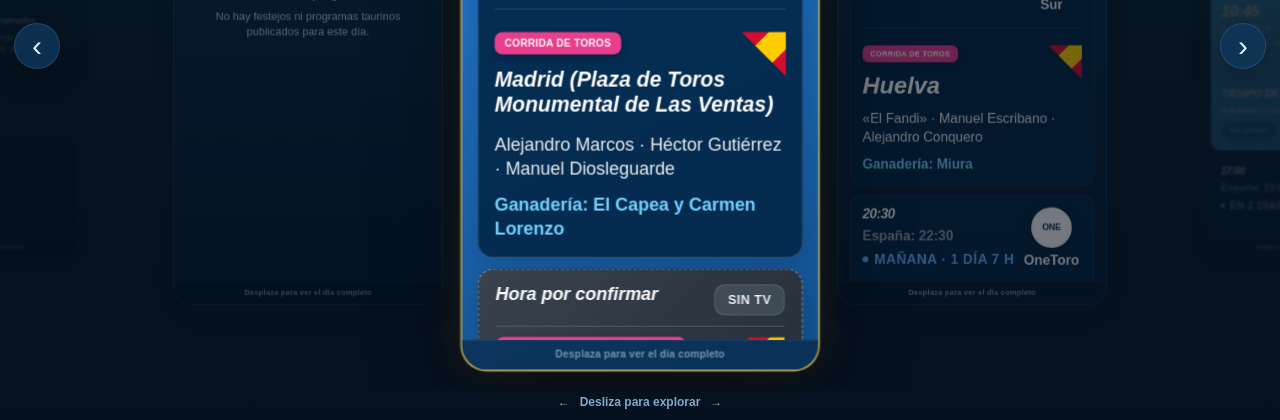
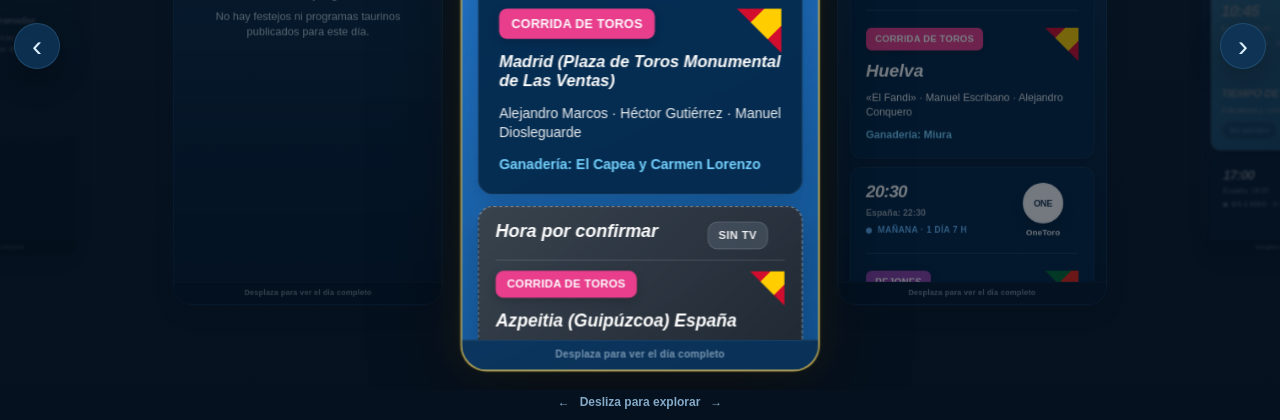
Before and after one commit to MarinusFenby/alberotv, a website: page index.html in a window 1280 px wide. Shown: the part 380-800 px from the top of the page. Drawn offline with Linux system fonts and the light colour scheme.

Commit message:
Update enhancements.css

```diff
--- a/enhancements.css
+++ b/enhancements.css
@@ -211,157 +211,99 @@
   }
 }
 
-
 /* ==================================================
-   FESTEJOS TELEVISADOS / SIN TV
-   Diseño aprobado:
-   - misma anchura para todas las tarjetas;
-   - las televisadas conservan protagonismo;
-   - las no televisadas son grises, compactas y con texto menor.
+   FORMATO TV / SIN TV — VERSIÓN LIMPIA
    ================================================== */
 
-.bullfighting-event.event-televised,
-.bullfighting-event.event-non-televised {
-  width: 100% !important;
-  max-width: none !important;
-  box-sizing: border-box !important;
-}
-
-/* Televisadas: texto aproximadamente un 5 % mayor. */
-
-
-/* Sin TV: misma anchura, menos altura y jerarquía secundaria. */
-.bullfighting-event.event-non-televised {
-  padding: 16px 18px !important;
-  border: 1px dashed rgba(173, 184, 196, 0.58) !important;
-  background:
-    linear-gradient(
-      135deg,
-      rgba(57, 66, 76, 0.97),
-      rgba(31, 39, 48, 0.98)
-    ) !important;
-  box-shadow:
-    inset 0 1px 0 rgba(255, 255, 255, 0.035),
-    0 10px 24px rgba(0, 0, 0, 0.16) !important;
-}
-
-.bullfighting-event.event-non-televised .event-compact-header {
-  margin-bottom: 10px !important;
-  padding-bottom: 10px !important;
-  border-bottom: 1px solid rgba(198, 208, 218, 0.20) !important;
-}
-
-.bullfighting-event.event-non-televised .event-content-stack {
-  margin-top: 0 !important;
-}
-
-.bullfighting-event.event-non-televised .time-main {
-  font-size: 0.90em !important;
-}
-
-.bullfighting-event.event-non-televised .time-origin,
-.bullfighting-event.event-non-televised .event-status,
-.bullfighting-event.event-non-televised .event-type,
-.bullfighting-event.event-non-televised .event-title,
-.bullfighting-event.event-non-televised .people,
-.bullfighting-event.event-non-televised .breeding {
-  font-size: 0.90em !important;
-}
-
-.bullfighting-event.event-non-televised .event-type {
-  padding: 6px 10px !important;
-}
-
-.bullfighting-event.event-non-televised .event-title {
-  margin-top: 10px !important;
-  color: rgba(255, 255, 255, 0.96) !important;
-}
-
-.bullfighting-event.event-non-televised .participants-row {
-  margin-top: 9px !important;
-}
-
-.bullfighting-event.event-non-televised .breeding-row {
-  margin-top: 7px !important;
-}
-
-.bullfighting-event.event-non-televised .people {
-  margin-top: 0 !important;
-  color: rgba(255, 255, 255, 0.88) !important;
-}
-
-.bullfighting-event.event-non-televised .breeding {
-  margin-top: 0 !important;
-}
-
-.bullfighting-event.event-non-televised .country-corner {
-  width: 34px !important;
-  height: 34px !important;
-  opacity: 0.95;
-}
-
-.non-tv-badge {
-  display: inline-flex;
-  align-items: center;
-  justify-content: center;
-  min-height: 28px;
-  padding: 5px 11px;
-  border: 1px solid rgba(203, 213, 225, 0.15);
-  border-radius: 10px;
-  background: rgba(148, 163, 184, 0.20);
-  color: rgba(255, 255, 255, 0.92);
-  font-size: 0.70rem;
-  font-weight: 900;
-  line-height: 1;
-  letter-spacing: 0.04em;
-  white-space: nowrap;
-}
-
-.bullfighting-event.event-non-televised .event-header-channel {
-  align-items: flex-start !important;
-  justify-content: flex-end !important;
-}
-
-@media (max-width: 800px) {
-  .bullfighting-event.event-non-televised {
-    padding: 14px 15px !important;
-  }
-
-  .bullfighting-event.event-non-televised .event-compact-header {
-    margin-bottom: 9px !important;
-    padding-bottom: 9px !important;
-  }
-
-  .non-tv-badge {
-    min-height: 26px;
-    padding: 5px 9px;
-    font-size: 0.66rem;
-  }
-}
-
-
-/* ==================================================
-   FORMATO FINAL APROBADO — TV / SIN TV
-   ================================================== */
-
+/* Todas las tarjetas ocupan exactamente la misma anchura. */
 .bullfighting-event.event-televised,
 .bullfighting-event.event-non-televised {
   width: 100% !important;
   max-width: 100% !important;
+  min-width: 0 !important;
   margin-left: 0 !important;
   margin-right: 0 !important;
   box-sizing: border-box !important;
 }
 
+/* Más espacio para que el nombre del canal no se parta. */
+.bullfighting-event .event-compact-header {
+  grid-template-columns: minmax(0, 1fr) 84px !important;
+  gap: 12px !important;
+}
+
+.bullfighting-event .event-header-channel,
+.bullfighting-event .channel-identity {
+  width: 84px !important;
+  min-width: 84px !important;
+}
+
+.bullfighting-event .channel-name {
+  width: 84px !important;
+  max-width: 84px !important;
+  font-size: 0.62rem !important;
+  line-height: 1.05 !important;
+  overflow-wrap: normal !important;
+  word-break: normal !important;
+  hyphens: none !important;
+}
+
+/* TELEVISADAS: tamaño normal, sin aumentos porcentuales. */
+.bullfighting-event.event-televised {
+  padding: 18px !important;
+}
+
+.bullfighting-event.event-televised .time-main {
+  font-size: 1.28rem !important;
+}
+
+.bullfighting-event.event-televised .time-origin {
+  font-size: 0.66rem !important;
+}
+
+.bullfighting-event.event-televised .event-status {
+  font-size: 0.64rem !important;
+}
+
+.bullfighting-event.event-televised .event-type {
+  font-size: 0.70rem !important;
+  padding: 7px 11px !important;
+}
+
+.bullfighting-event.event-televised .event-title.location-short {
+  font-size: 1.30rem !important;
+}
+
+.bullfighting-event.event-televised .event-title.location-medium {
+  font-size: 1.16rem !important;
+}
+
+.bullfighting-event.event-televised .event-title.location-long {
+  font-size: 1.02rem !important;
+  line-height: 1.15 !important;
+}
+
+.bullfighting-event.event-televised .event-title.location-xlong {
+  font-size: 0.92rem !important;
+  line-height: 1.17 !important;
+}
+
+.bullfighting-event.event-televised .people,
+.bullfighting-event.event-televised .breeding {
+  font-size: 0.78rem !important;
+  line-height: 1.34 !important;
+}
+
+/* SIN TV: gris, misma anchura, menos altura y texto un 10 % menor. */
 .bullfighting-event.event-non-televised {
-  padding: 14px 16px !important;
+  padding: 13px 15px !important;
+  border: 1px dashed rgba(173, 184, 196, 0.58) !important;
   background:
     linear-gradient(
       135deg,
       rgba(57, 66, 76, 0.98),
       rgba(31, 39, 48, 0.99)
     ) !important;
-  border: 1px dashed rgba(173, 184, 196, 0.58) !important;
   box-shadow:
     inset 0 1px 0 rgba(255, 255, 255, 0.035),
     0 10px 24px rgba(0, 0, 0, 0.16) !important;
@@ -372,67 +314,106 @@
   padding-bottom: 9px !important;
 }
 
+.bullfighting-event.event-non-televised .time-main {
+  font-size: 1.10rem !important;
+}
+
+.bullfighting-event.event-non-televised .time-origin {
+  font-size: 0.58rem !important;
+}
+
+.bullfighting-event.event-non-televised .event-status {
+  font-size: 0.56rem !important;
+}
+
 .bullfighting-event.event-non-televised .event-type {
+  font-size: 0.63rem !important;
   padding: 6px 10px !important;
 }
 
-.bullfighting-event.event-non-televised .event-title,
-.bullfighting-event.event-non-televised .people,
-.bullfighting-event.event-non-televised .breeding,
-.bullfighting-event.event-non-televised .time-main,
-.bullfighting-event.event-non-televised .time-origin,
-.bullfighting-event.event-non-televised .event-status {
-  font-size: 90% !important;
+/* Conserva el color propio de Corrida, Rejones, Novillada, etc. */
+.bullfighting-event.event-non-televised .event-title.location-short {
+  font-size: 1.08rem !important;
 }
 
+.bullfighting-event.event-non-televised .event-title.location-medium {
+  font-size: 0.98rem !important;
+}
 
+.bullfighting-event.event-non-televised .event-title.location-long {
+  font-size: 0.88rem !important;
+  line-height: 1.15 !important;
+}
+
+.bullfighting-event.event-non-televised .event-title.location-xlong {
+  font-size: 0.80rem !important;
+  line-height: 1.17 !important;
+}
+
+.bullfighting-event.event-non-televised .people,
+.bullfighting-event.event-non-televised .breeding {
+  font-size: 0.70rem !important;
+  line-height: 1.30 !important;
+}
+
+.bullfighting-event.event-non-televised .participants-row {
+  margin-top: 8px !important;
+}
+
+.bullfighting-event.event-non-televised .breeding-row {
+  margin-top: 6px !important;
+}
+
+.bullfighting-event.event-non-televised .country-corner {
+  width: 31px !important;
+  height: 31px !important;
+}
+
+.non-tv-badge {
+  display: inline-flex !important;
+  align-items: center;
+  justify-content: center;
+  min-height: 25px;
+  padding: 5px 9px;
+  border: 1px solid rgba(203, 213, 225, 0.16);
+  border-radius: 9px;
+  background: rgba(148, 163, 184, 0.20);
+  color: rgba(255, 255, 255, 0.92);
+  font-size: 0.62rem;
+  font-weight: 900;
+  line-height: 1;
+  letter-spacing: 0.04em;
+  white-space: nowrap;
+}
 
 .bullfighting-event.event-non-televised .broadcast-unconfirmed-label,
 .bullfighting-event.event-non-televised .channel-logo-unconfirmed {
   display: none !important;
 }
 
+@media (max-width: 800px) {
+  .bullfighting-event .event-compact-header {
+    grid-template-columns: minmax(0, 1fr) 76px !important;
+    gap: 10px !important;
+  }
 
-/* ==================================================
-   AJUSTE FINO FINAL
-   - Las televisadas recuperan su tamaño original.
-   - Solo las SIN TV se ven más compactas.
-   ================================================== */
+  .bullfighting-event .event-header-channel,
+  .bullfighting-event .channel-identity {
+    width: 76px !important;
+    min-width: 76px !important;
+  }
 
-.bullfighting-event.event-televised .event-title,
-.bullfighting-event.event-televised .people,
-.bullfighting-event.event-televised .breeding,
-.bullfighting-event.event-televised .time-main,
-.bullfighting-event.event-televised .time-origin,
-.bullfighting-event.event-televised .event-status,
-.bullfighting-event.event-televised .channel-name {
-  font-size: inherit !important;
+  .bullfighting-event .channel-name {
+    width: 76px !important;
+    max-width: 76px !important;
+    font-size: 0.58rem !important;
+  }
+
+  .bullfighting-event.event-televised {
+    padding: 16px !important;
+  }
+
+  .bullfighting-event.event-non-televised {
+    padding: 12px 14px !important;
+  }
 }
-
-.bullfighting-event.event-televised .event-header-information,
-.bullfighting-event.event-televised .event-content-stack,
-.bullfighting-event.event-televised .event-details {
-  max-width: none !important;
-}
-
-.bullfighting-event.event-non-televised {
-  padding: 13px 15px !important;
-}
-
-.bullfighting-event.event-non-televised .event-title,
-.bullfighting-event.event-non-televised .people,
-.bullfighting-event.event-non-televised .breeding,
-.bullfighting-event.event-non-televised .time-main,
-.bullfighting-event.event-non-televised .time-origin,
-.bullfighting-event.event-non-televised .event-status {
-  font-size: 90% !important;
-}
-
-.bullfighting-event.event-non-televised .event-type {
-  padding: 6px 10px !important;
-}
-
-.bullfighting-event.event-non-televised .broadcast-unconfirmed-label,
-.bullfighting-event.event-non-televised .channel-logo-unconfirmed {
-  display: none !important;
-}
```
